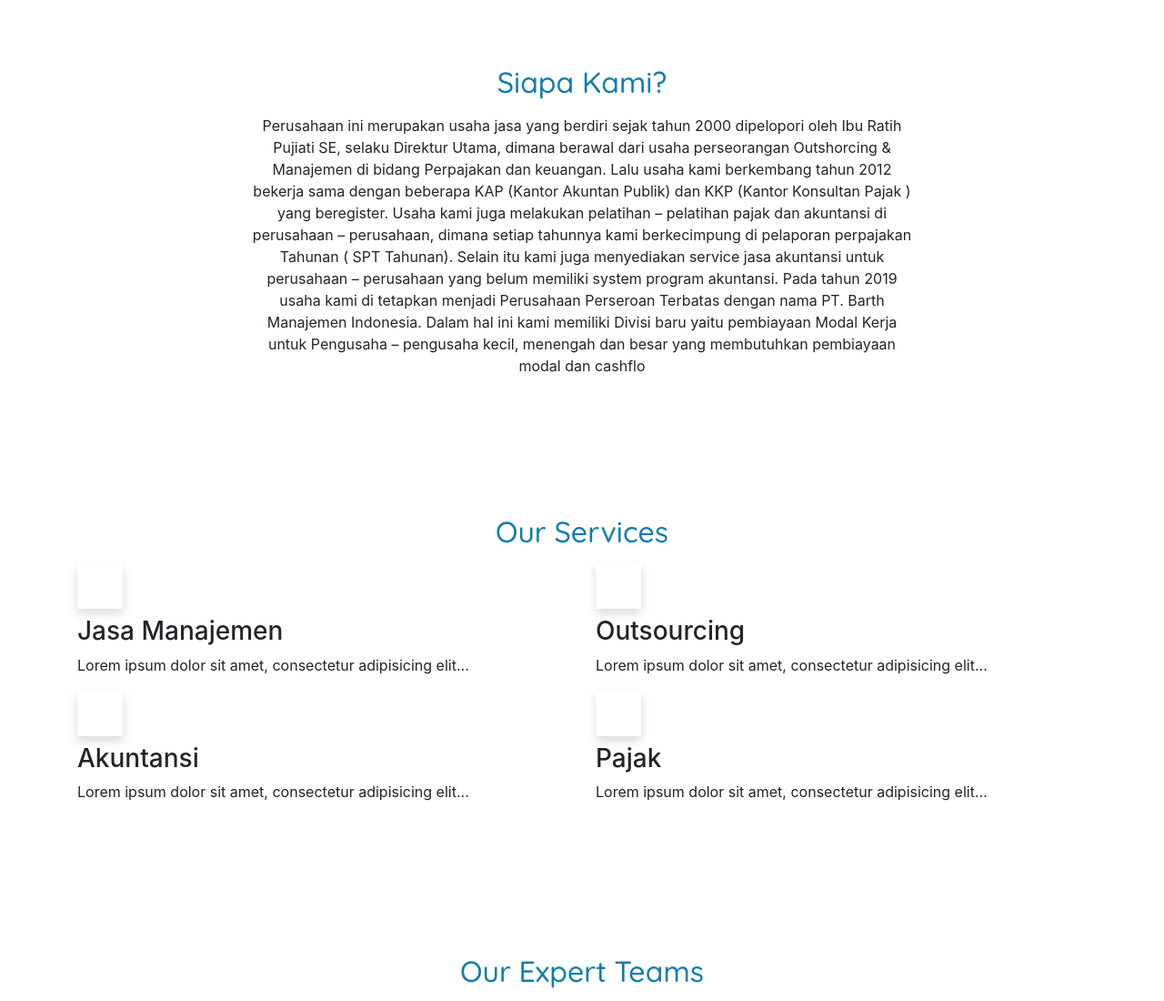
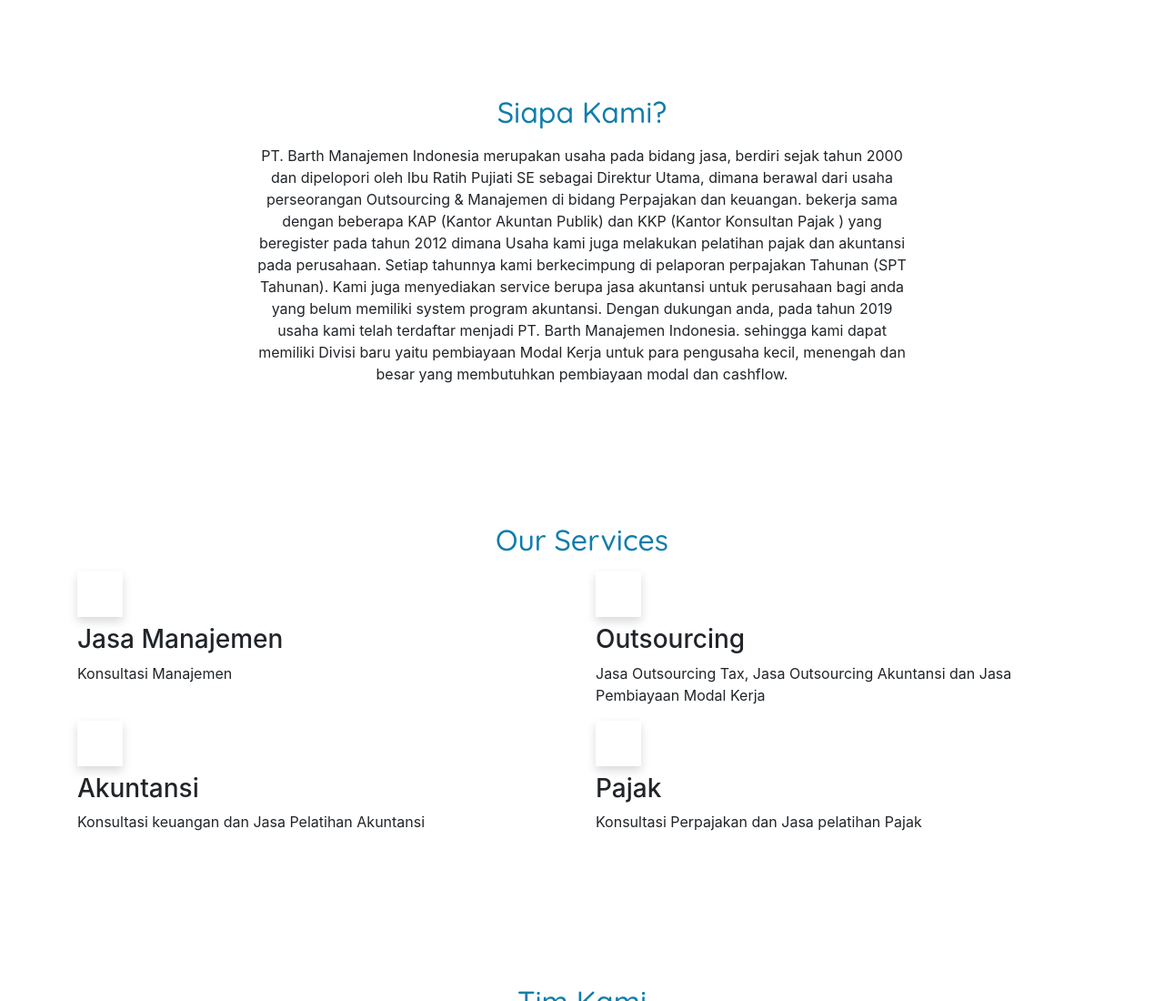
Before and after one commit to Hanselnp/PT.-Barth-Manajemen-Indonesia, a CodeIgniter app: page /database/index.php/home/index in a window 1280 px wide. Shown: the part 1226-2326 px from the top of the page at 91% size. Run offline with CodeIgniter, Linux system fonts and the light colour scheme; some libraries are stand-ins or nearby versions.

Commit message:
Penambahan konten tulisan dan gambar

```diff
--- a/application/views/contact.php
+++ b/application/views/contact.php
@@ -75,10 +75,10 @@
                                             <h2>Hubungi Kami</h2>
                                         </div>
                                         <div class="desc-text" style="padding-top: 15px">
-                                            <p>Lorem ipsum dolor sit amet consectetur adipisicing elit. Voluptatum, fugit accusantium exercitationem provident cupiditate voluptate, error est laboriosam ducimus aperiam tempora nostrum. Officiis at delectus ducimus inventore nihil? Quisquam, veritatis.</p>
+                                            <p>Anda berminat menggunakan jasa dan layanan kami?</p>
                                             <br>
-                                            <p>Lorem ipsum dolor sit amet consectetur adipisicing elit. Voluptatum, fugit accusantium exercitationem provident cupiditate voluptate, error est laboriosam ducimus aperiam tempora nostrum. Officiis at delectus ducimus inventore nihil? Quisquam.</p>
-
+                                            <p>Hubungi kami di: +62 812 9333 0862</p>
+                                            <p>Gading Serpong, Tangerang, 15811</p>
                                         </div>
                                     </div>
                                     <div class="col-0 col-md-1 ">
--- a/application/views/home.php
+++ b/application/views/home.php
@@ -66,7 +66,7 @@
           Menyediakan Solusi Untuk <br> Permasalahan Manajemen Anda.
         </h1>
         <p>Kami merupakan perushaan yang bergerak pada jasa manajemen lainnya</p>
-        <a href="#" class="a-button">Learn More</a>
+        <a href="#" class="a-button">Pelajari lebih lanjut.</a>
       </div>
     </div>
 
@@ -81,7 +81,7 @@
             </div>
             <div class="row">
               <div class="col-12 col-lg-7 desc-text">
-                Lorem ipsum dolor sit amet, consectetur adipisicing elit, sed do eiusmod tempor incididunt ut labore et dolore magna aliqua.
+                Dengan menggunakan jasa serta layanan kami, anda dapat mempermudah kebutuhan perusahaan anda dengan bantuan kami dalam mengelola bidang manajemen serta perpajakan / wajib pajak pada perusahaan anda.
               </div>
             </div>
         </div>
@@ -99,16 +99,16 @@
         <div class="row">
           <div class="col-12 col-lg-8 mx-auto desc-text text-center">
             <p>
-              Perusahaan ini merupakan usaha jasa yang berdiri sejak tahun 2000 dipelopori oleh Ibu Ratih Pujiati SE, selaku Direktur Utama, dimana berawal dari usaha perseorangan Outshorcing & Manajemen di bidang Perpajakan dan keuangan.
+              PT. Barth Manajemen Indonesia merupakan usaha pada bidang jasa, berdiri sejak tahun 2000 dan dipelopori oleh Ibu Ratih Pujiati SE sebagai Direktur Utama, dimana berawal dari usaha perseorangan Outsourcing & Manajemen di bidang Perpajakan dan keuangan.
 
-              Lalu usaha kami berkembang tahun 2012 bekerja sama dengan beberapa KAP (Kantor Akuntan Publik) dan KKP (Kantor Konsultan Pajak ) yang beregister.
-              Usaha kami juga melakukan pelatihan – pelatihan pajak dan akuntansi di perusahaan – perusahaan, dimana setiap tahunnya kami berkecimpung di pelaporan perpajakan Tahunan ( SPT Tahunan).
+              bekerja sama dengan beberapa KAP (Kantor Akuntan Publik) dan KKP (Kantor Konsultan Pajak ) yang beregister pada tahun 2012 dimana
+              Usaha kami juga melakukan pelatihan  pajak dan akuntansi pada perusahaan. Setiap tahunnya kami berkecimpung di pelaporan perpajakan Tahunan (SPT Tahunan).
 
-              Selain itu kami juga menyediakan service jasa akuntansi untuk perusahaan – perusahaan yang belum memiliki system program akuntansi.
+              Kami juga menyediakan service berupa jasa akuntansi untuk perusahaan bagi anda yang belum memiliki system program akuntansi.
 
-              Pada tahun 2019 usaha kami di tetapkan menjadi Perusahaan Perseroan Terbatas dengan nama PT. Barth Manajemen Indonesia.
+             Dengan dukungan anda, pada tahun 2019 usaha kami telah terdaftar menjadi PT. Barth Manajemen Indonesia.
 
-              Dalam hal ini kami memiliki Divisi baru yaitu pembiayaan Modal Kerja untuk Pengusaha – pengusaha kecil, menengah dan besar yang membutuhkan pembiayaan modal dan cashflo </p>
+              sehingga kami dapat memiliki Divisi baru yaitu pembiayaan Modal Kerja untuk para pengusaha kecil, menengah dan besar yang membutuhkan pembiayaan modal dan cashflow. </p>
           </div>
         </div>
       </section>
@@ -130,14 +130,14 @@
                   <i class="fas fa-users-cog"></i>
                 </span>
                 <h3 class="mt-2">Jasa Manajemen</h3>
-                <p>Lorem ipsum dolor sit amet, consectetur adipisicing elit...</p>
+                <p>Konsultasi Manajemen</p>
               </div>
               <div class="col-12 col-md-6 service-item">
                 <span class="squared-icon">
                   <i class="fas fa-users"></i>
                 </span>
                 <h3 class="mt-2">Outsourcing</h3>
-                <p>Lorem ipsum dolor sit amet, consectetur adipisicing elit...</p>
+                <p>Jasa Outsourcing Tax, Jasa Outsourcing Akuntansi dan Jasa Pembiayaan Modal Kerja</p>
               </div>
             </div>
             <div class="row">
@@ -145,13 +145,13 @@
                 <span class="squared-icon">
                   <i class="fas fa-money-check-alt"></i> </span>
                 <h3 class="mt-2">Akuntansi</h3>
-                <p>Lorem ipsum dolor sit amet, consectetur adipisicing elit...</p>
+                <p>Konsultasi keuangan dan Jasa Pelatihan Akuntansi</p>
               </div>
               <div class="col-12 col-md-6 service-item">
                 <span class="squared-icon">
                   <i class="fas fa-percent"></i> </span>
                 <h3 class="mt-2">Pajak</h3>
-                <p>Lorem ipsum dolor sit amet, consectetur adipisicing elit...</p>
+                <p>Konsultasi Perpajakan dan Jasa pelatihan Pajak</p>
               </div>
             </div>
           </div>
@@ -166,7 +166,7 @@
           <div class="container">
             <div class="row">
               <div class="sect-header col-12 text-center mb-2">
-                <h2>Our Expert Teams</h2>
+                <h2>Tim Kami</h2>
               </div>
             </div>
             <div class="row">
@@ -174,47 +174,47 @@
                 <div class="slidee">
                   <div class="slidee-item">
                     <div class="item-image">
-                      <div class="image" style="background-image: url('https://style.anu.edu.au/_anu/4/images/placeholders/person.png')"></div>
+                      <div class="image" style="background-image: url('<?php echo base_url(); ?>/images/our_teams/div_HRD.png')"></div>
                     </div>
                     <div class="item-caption">
-                      <p class="big">Nama Orang</p>
-                      <p class="small">Jabatan</p>
+                      <p class="big">Nina Kumala Sari, S.E.</p>
+                      <p class="small">Divisi HRD</p>
                     </div>
                   </div>
                   <div class="slidee-item">
                     <div class="item-image">
-                      <div class="image" style="background-image: url('https://style.anu.edu.au/_anu/4/images/placeholders/person.png')"></div>
+                      <div class="image" style="background-image: url('<?php echo base_url(); ?>/images/our_teams/div_finance.png')"></div>
                     </div>
                     <div class="item-caption">
-                      <p class="big">Nama Orang</p>
-                      <p class="small">Jabatan</p>
+                      <p class="big">Dini Nurqolbi, S.E.</p>
+                      <p class="small">Divisi Finansial</p>
                     </div>
                   </div>
                   <div class="slidee-item">
                     <div class="item-image">
-                      <div class="image" style="background-image: url('https://style.anu.edu.au/_anu/4/images/placeholders/person.png')"></div>
+                      <div class="image" style="background-image: url('<?php echo base_url(); ?>/images/our_teams/direktur_utama.png')"></div>
                     </div>
                     <div class="item-caption">
-                      <p class="big">Nama Orang</p>
-                      <p class="small">Jabatan</p>
+                      <p class="big">Ratih Pujiati, S.E.</p>
+                      <p class="small">Direktur Utama</p>
                     </div>
                   </div>
                   <div class="slidee-item">
                     <div class="item-image">
-                      <div class="image" style="background-image: url('https://style.anu.edu.au/_anu/4/images/placeholders/person.png')"></div>
+                      <div class="image" style="background-image: url('<?php echo base_url(); ?>/images/our_teams/div_marketing.png')"></div>
                     </div>
                     <div class="item-caption">
-                      <p class="big">Nama Orang</p>
-                      <p class="small">Jabatan</p>
+                      <p class="big">Ayu Nuraini</p>
+                      <p class="small">Divisi Pemasaran</p>
                     </div>
                   </div>
                   <div class="slidee-item">
                     <div class="item-image">
-                      <div class="image" style="background-image: url('https://style.anu.edu.au/_anu/4/images/placeholders/person.png')"></div>
+                      <div class="image" style="background-image: url('<?php echo base_url(); ?>/images/our_teams/div_ga.png')"></div>
                     </div>
                     <div class="item-caption">
-                      <p class="big">Nama Orang</p>
-                      <p class="small">Jabatan</p>
+                      <p class="big">Elfira Elsan, S.E.</p>
+                      <p class="small">Divisi General Affair</p>
                     </div>
                   </div>
                 </div>
@@ -306,7 +306,7 @@
                   <img src="<?php echo base_url() ?>/images/logoBMI.png" alt="" height="50">
                 </div>
                 <div class="">
-                  Lorem ipsum dolor sit amet, consectetur adipisicing elit, sed do eiusmod tempor incididunt ut labore et dolore magna aliqua. Ut enim ad minim veniam, quis nostrud exercitation ullamco laboris nisi ut aliquip ex ea commodo consequat.
+                PT. Barth Manajemen Indonesia merupakan usaha pada bidang jasa berupa jasa akuntansi untuk perusahaan bagi anda yang belum memiliki sistem program akuntansi serta pembiayaan Modal Kerja untuk para pengusaha kecil, menengah dan besar yang membutuhkan pembiayaan modal dan cashflow.
                 </div>
                 <!-- <h5>
                   <i class="fas fa-phone-alt"></i> +62 0201 9328<br>
```
Also changed, not shown: images/our_teams/direktur_utama.png (added), images/our_teams/div_HRD.png (added), images/our_teams/div_finance.png (added), images/our_teams/div_ga.png (added), images/our_teams/div_marketing.png (added).
